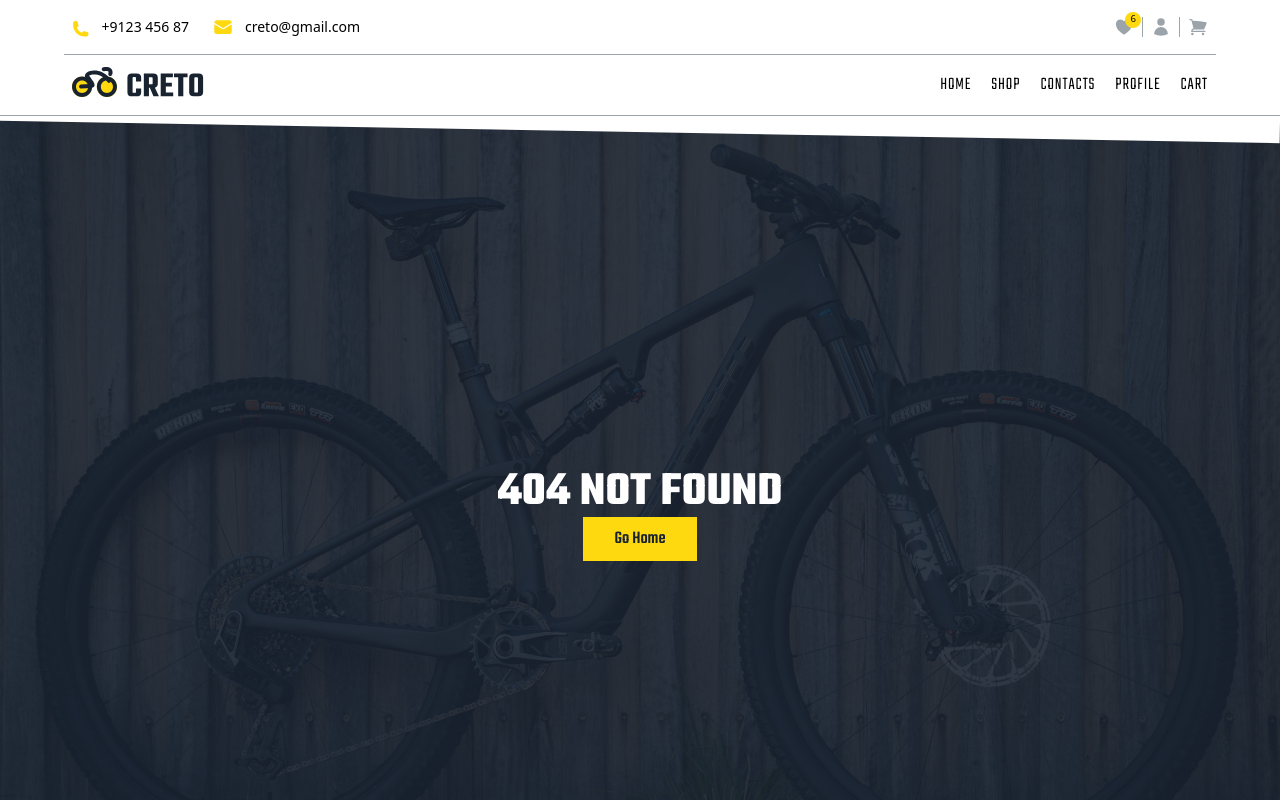
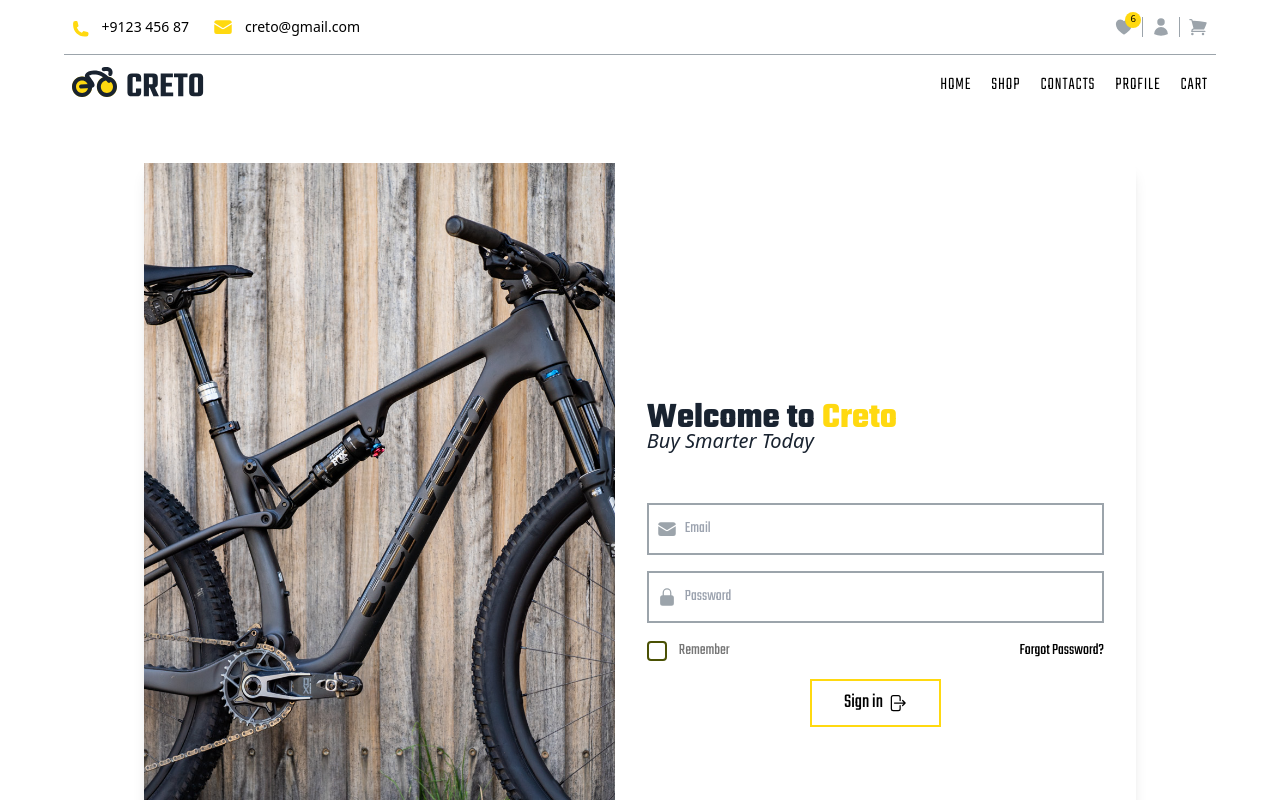
Before and after one commit to mo-amir-code/Creto-Frontend, a React (Vite) app: page /auth/signin in a window 1280 px wide. Shown: the top 800 px of the page. Built offline with nearby package versions, Linux system fonts and the light colour scheme.

Commit message:
signin and signup page added

```diff
--- a/src/components/contact/ContactForm.tsx
+++ b/src/components/contact/ContactForm.tsx
@@ -1,4 +1,4 @@
-import { ChatBubbleOvalLeftEllipsisIcon, EnvelopeIcon, PhoneIcon, UserIcon } from "@heroicons/react/24/solid"
+import { ChatBubbleOvalLeftEllipsisIcon, EnvelopeIcon, LockClosedIcon, PhoneIcon, UserCircleIcon, UserIcon } from "@heroicons/react/24/solid"
 
 
 const ContactForm = () => {
@@ -23,7 +23,7 @@ const ContactForm = () => {
     )
 }
 
-const ContactInputField = ({placeHolder, icon, type}:{placeHolder:string, icon:string, type:string}) => {
+export const ContactInputField = ({placeHolder, icon, type}:{placeHolder:string, icon:string, type:string}) => {
     return (
         <div className="font-[Teko] w-full cursor-pointer flex-1 text-xl py-3 gap-2 border-2 border-secondary-color_3 px-2 hover:border-primary-color hover:shadow-lg shadow-primary-color on_focus transition-all duration-200 text-secondary-color_3 flex items-center justify-start" >
             {(():any=>{
@@ -34,6 +34,10 @@ const ContactInputField = ({placeHolder, icon, type}:{placeHolder:string, icon:s
                         return <PhoneIcon className="w-5 h-5" />
                     case "email":
                         return <EnvelopeIcon className="w-5 h-5" />
+                    case "password":
+                        return <LockClosedIcon className="w-5 h-5" />
+                    case "name":
+                        return <UserCircleIcon className="w-5 h-5" />
                     default:
                         console.log("something went wrong")
                 }
--- /dev/null
+++ b/src/pages/SigninPage.tsx
@@ -0,0 +1,55 @@
+import { ArrowRightOnRectangleIcon, UserPlusIcon } from "@heroicons/react/24/solid"
+import bike from "../assets/advantages/advantages_bike.jpg"
+import { ContactInputField } from "../components/contact/ContactForm"
+import { CheckBox } from "../components/filterProducts/Bike"
+
+const SigninPage = () => {
+    return (
+        <div className="max-w-5xl w-full mx-auto py-12 px-4" >
+            <div className="w-full flex bg-white rounded-lg shadow-lg min-h-screen" >
+                <div className="flex-grow max-md:hidden" >
+                    <img src={bike} alt="sigin" className="object-cover h-full" />
+                </div>
+                <div className="w-[2200px] px-8 flex items-center justify-center" >
+                    <div className="flex flex-col justify-center w-full gap-12" >
+                        <div className="" >
+                            <h1 className="font-[Teko] font-bold text-4xl text-secondary-color max-md:text-3xl" >Welcome to <span className="text-primary-color" >Creto</span></h1>
+                            <h2 className="font-medium text-xl italic text-secondary-color -mt-3 max-md:text-lg" >Buy Smarter Today</h2>
+                        </div>
+                        <form className="flex flex-col gap-4 w-full" >
+                            <ContactInputField placeHolder="Email" type="email" icon="email" />
+                            <ContactInputField placeHolder="Password" type="password" icon="password" />
+                            <div className="flex items-center justify-between font-[Teko]" >
+                                <CheckBox id="remember" name="Remember" />
+                                <span className="hover:text-primary-color smooth_transition" >Forgot Password?</span>
+                            </div>
+                            <SubmitButton name="Sign in" icon="signin" />
+                        </form>
+                    </div>
+                </div>
+            </div>
+        </div>
+    )
+}
+
+export const SubmitButton = ({ name, icon }: { name: string, icon: string }) => {
+    return (
+        <div className="flex items-center justify-center" >
+            <button className="px-8 gap-1 border-2 border-primary-color smooth_transition hover:shadow-lg py-2 flex items-center justify-center font-[Teko]" >
+                <span className="text-xl" >{name}</span>
+                {
+                    ((): any => {
+                        switch (icon) {
+                            case "signin":
+                                return <ArrowRightOnRectangleIcon className="w-5 h-5" />;
+                            case "signup":
+                                return <UserPlusIcon className="w-5 h-5" />;
+                        }
+                    })()
+                }
+            </button>
+        </div>
+    )
+}
+
+export default SigninPage
--- /dev/null
+++ b/src/pages/SignupPage.tsx
@@ -0,0 +1,38 @@
+import { ContactInputField } from "../components/contact/ContactForm"
+import { CheckBox } from "../components/filterProducts/Bike"
+import { SubmitButton } from "./SigninPage"
+import bike from "../assets/advantages/advantages_bike.jpg"
+
+
+const SignupPage = () => {
+    return (
+        <div className="max-w-5xl w-full mx-auto py-12 px-4" >
+            <div className="w-full flex bg-white rounded-lg shadow-lg min-h-screen" >
+                <div className="flex-grow max-md:hidden" >
+                    <img src={bike} alt="sigin" className="object-cover h-full" />
+                </div>
+                <div className="w-[2200px] px-8 flex items-center justify-center" >
+                    <div className="flex flex-col justify-center w-full gap-12" >
+                        <div className="" >
+                            <h1 className="font-[Teko] font-bold text-4xl text-secondary-color max-md:text-3xl" >Welcome to <span className="text-primary-color" >Creto</span></h1>
+                            <h2 className="font-medium text-xl italic text-secondary-color -mt-3 max-md:text-lg" >Buy Smarter Today</h2>
+                        </div>
+                        <form className="flex flex-col gap-4 w-full" >
+                            <ContactInputField placeHolder="Full Name" type="text" icon="name" />
+                            <ContactInputField placeHolder="Email" type="email" icon="email" />
+                            <ContactInputField placeHolder="Password" type="password" icon="password" />
+                            <ContactInputField placeHolder="Confirm Password" type="password" icon="password" />
+                            <div className="flex items-center justify-between font-[Teko]" >
+                                <CheckBox id="remember" name="Remember" />
+                                <span className="hover:text-primary-color smooth_transition" >Forgot Password?</span>
+                            </div>
+                            <SubmitButton name="Sign up" icon="signup" />
+                        </form>
+                    </div>
+                </div>
+            </div>
+        </div>
+    )
+}
+
+export default SignupPage
--- a/src/routes/index.tsx
+++ b/src/routes/index.tsx
@@ -38,6 +38,14 @@ const Routes = () => {
             element:<CartPage />
           },
           {
+            path:"auth/signin",
+            element:<SignInPage />
+          },
+          {
+            path:"auth/signup",
+            element:<SignUpPage />
+          },
+          {
             path:"*",
             element:<_404Page />
           },
@@ -59,6 +67,8 @@ const ShopPage =  Loadable(lazy(()=>import("../pages/ShopPage")));
 const ContactPage =  Loadable(lazy(()=>import("../pages/ContactPage")));
 const ProductDetailsPage =  Loadable(lazy(()=>import("../pages/ProductDetails")));
 const CartPage =  Loadable(lazy(()=>import("../pages/CartPage")));
+const SignInPage =  Loadable(lazy(()=>import("../pages/SigninPage")));
+const SignUpPage =  Loadable(lazy(()=>import("../pages/SignupPage")));
 const _404Page =  Loadable(lazy(()=>import("../components/_404")));
 
 
```
